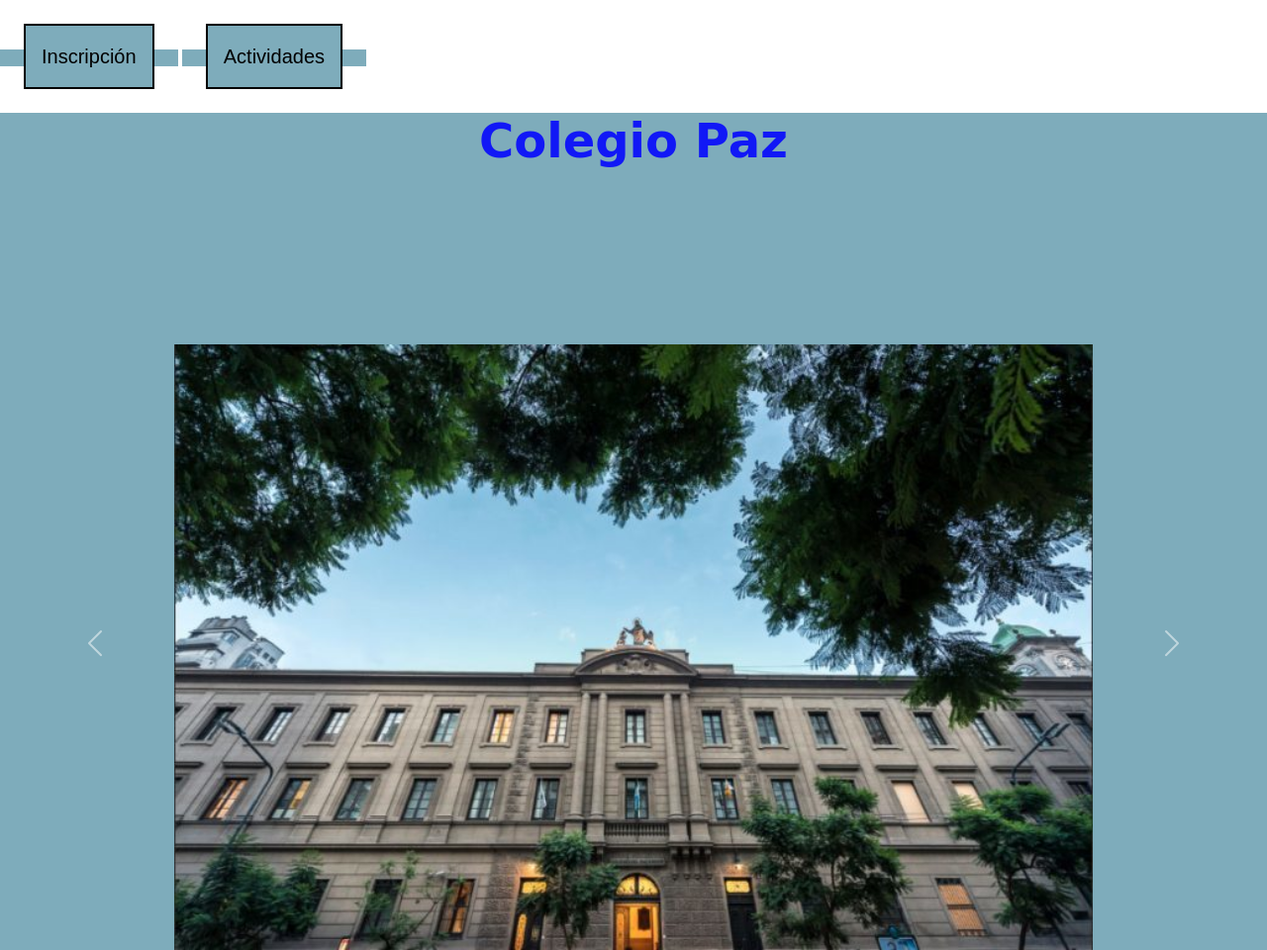
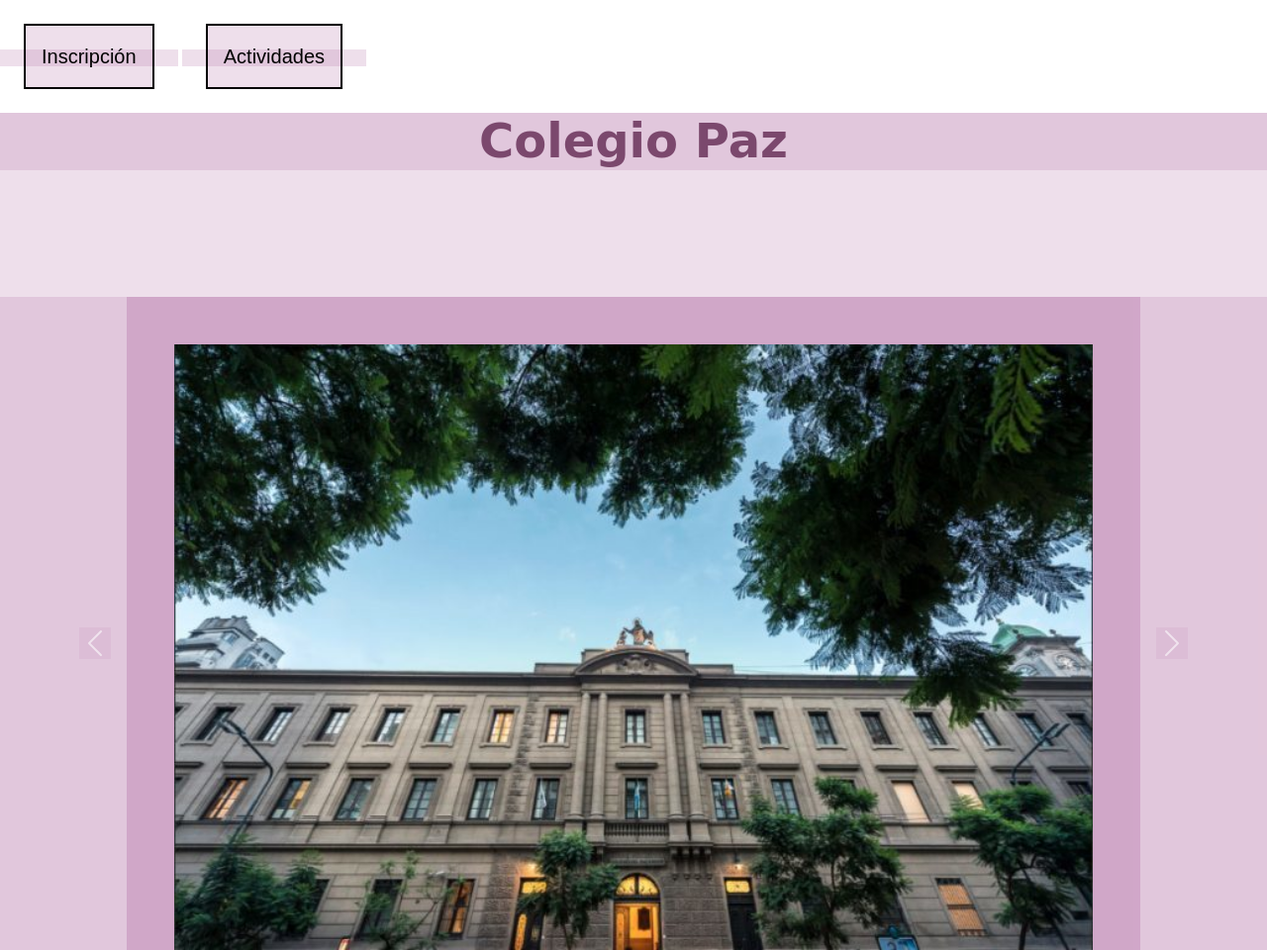
Before and after one commit to Sofimd/H1, a plain HTML site: page index.html in a window 1280 px wide. Shown: the top 960 px of the page at 99% size. Drawn offline with nearby package versions, Linux system fonts and the light colour scheme; a web font is replaced by a local one.

Commit message:
cambios index

```diff
--- a/styles/form.css
+++ b/styles/form.css
@@ -2,6 +2,7 @@
   margin: 0;
   padding: 0;
   font-family: 'Lora', serif;
+  box-sizing: border-box;
 }
 
 .contenedor {
@@ -45,7 +46,7 @@
   justify-content: center;
   border: solid black 1px;
   border-radius: 5px;
-  background-color: rgba(0, 0, 255, 0.294);
+  background-color:;
   margin: .5rem;
   padding: .5rem;
 }
--- a/styles/index.css
+++ b/styles/index.css
@@ -1,6 +1,6 @@
 *{
     box-sizing: border-box;
-    background-color: rgb(126, 172, 187);
+    background-color: rgba(187, 126, 172, 0.247);
     font-family: 'Comme', sans-serif;
 
 }
@@ -25,7 +25,7 @@
 #titulo_ppal{
     text-align: center;
     font-family: 'Castoro Titling', cursive;
-    color: rgba(0, 0, 255, 0.863);
+    color: rgba(107, 52, 91, 0.863);
     font-weight: bold;
     font-size: 3rem;
 
```
